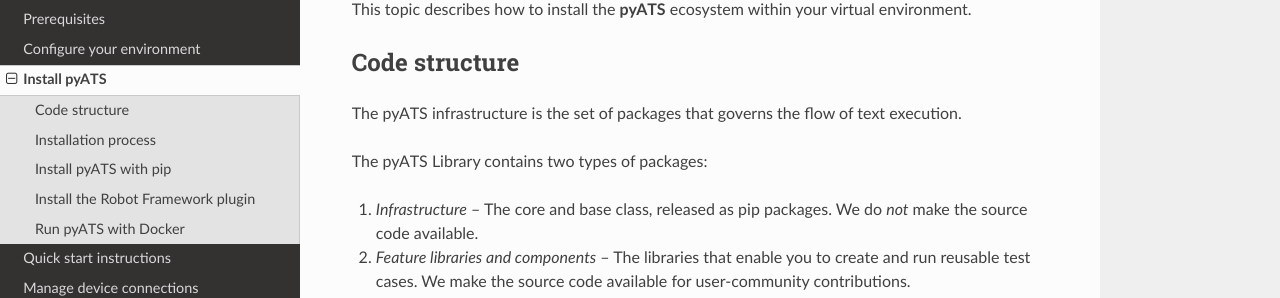
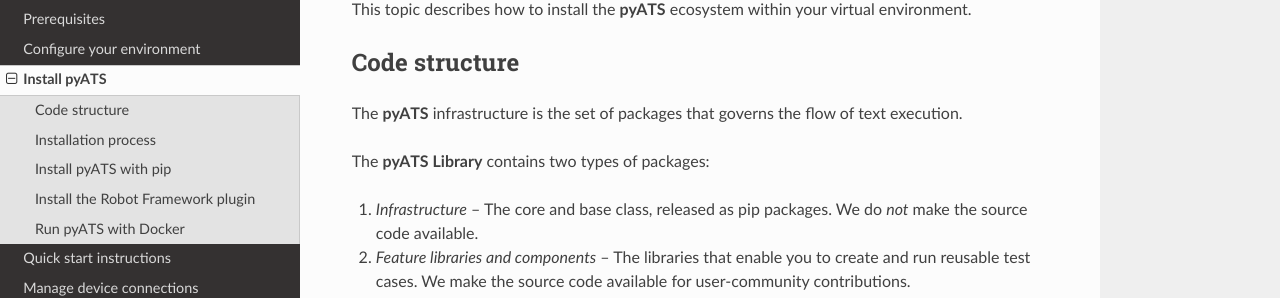
Before and after one commit to CiscoTestAutomation/getting-started, a Sphinx documentation site: the page built from source/install/installpyATS.rst, in a window 1280 px wide and 900 px high. Shown: the part 162-460 px from the top of the window. Built offline with Sphinx 7.4.7 and the Read the Docs theme 2.0.0, drawn with Linux system fonts in a browser that asks for light colours; pages that are not in the unit, such as notebooks, are missing from menus; part of the change alters nothing that is shown.

```diff
--- a/source/definitions/def_pyats_code_infrastructure.rst
+++ b/source/definitions/def_pyats_code_infrastructure.rst
@@ -1,3 +1,3 @@
 .. title:: Definition of the pyATS infrastructure
 
-The |pyATS| infrastructure is the set of packages that governs the flow of text execution.
+The |pyATSbold| infrastructure is the set of packages that governs the flow of text execution.
--- a/source/definitions/def_pyatslibrary_code_structure.rst
+++ b/source/definitions/def_pyatslibrary_code_structure.rst
@@ -1,6 +1,6 @@
 .. title:: Types of library packages
 
-The |library| contains two types of packages:
+The |librarybold| contains two types of packages:
 
 #. *Infrastructure* -- The core and base class, released as pip packages. We do *not* make the source code available.
 #. *Feature libraries and components* -- The libraries that enable you to create and run reusable test cases. We make the source code available for user-community contributions.
```
